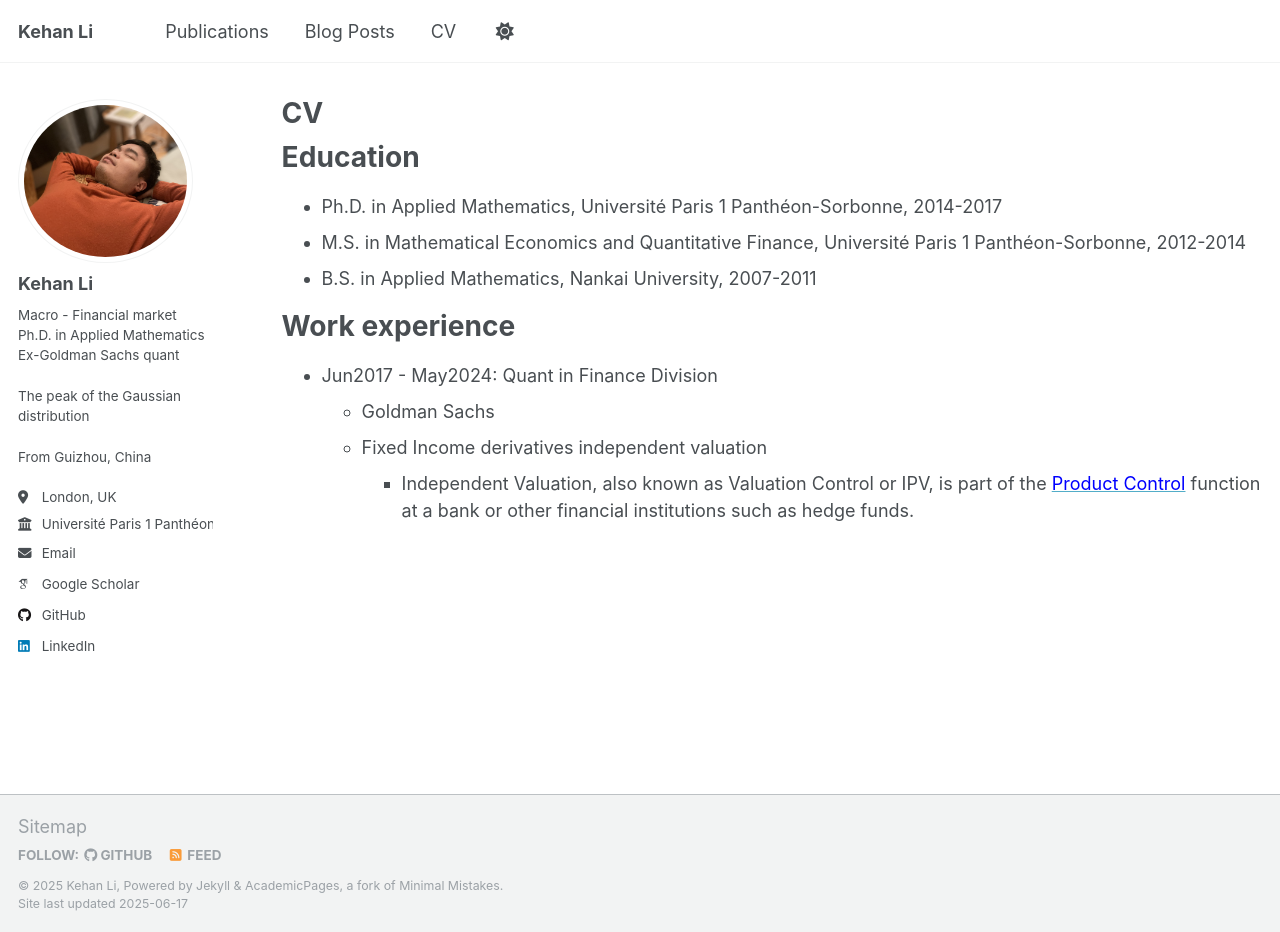
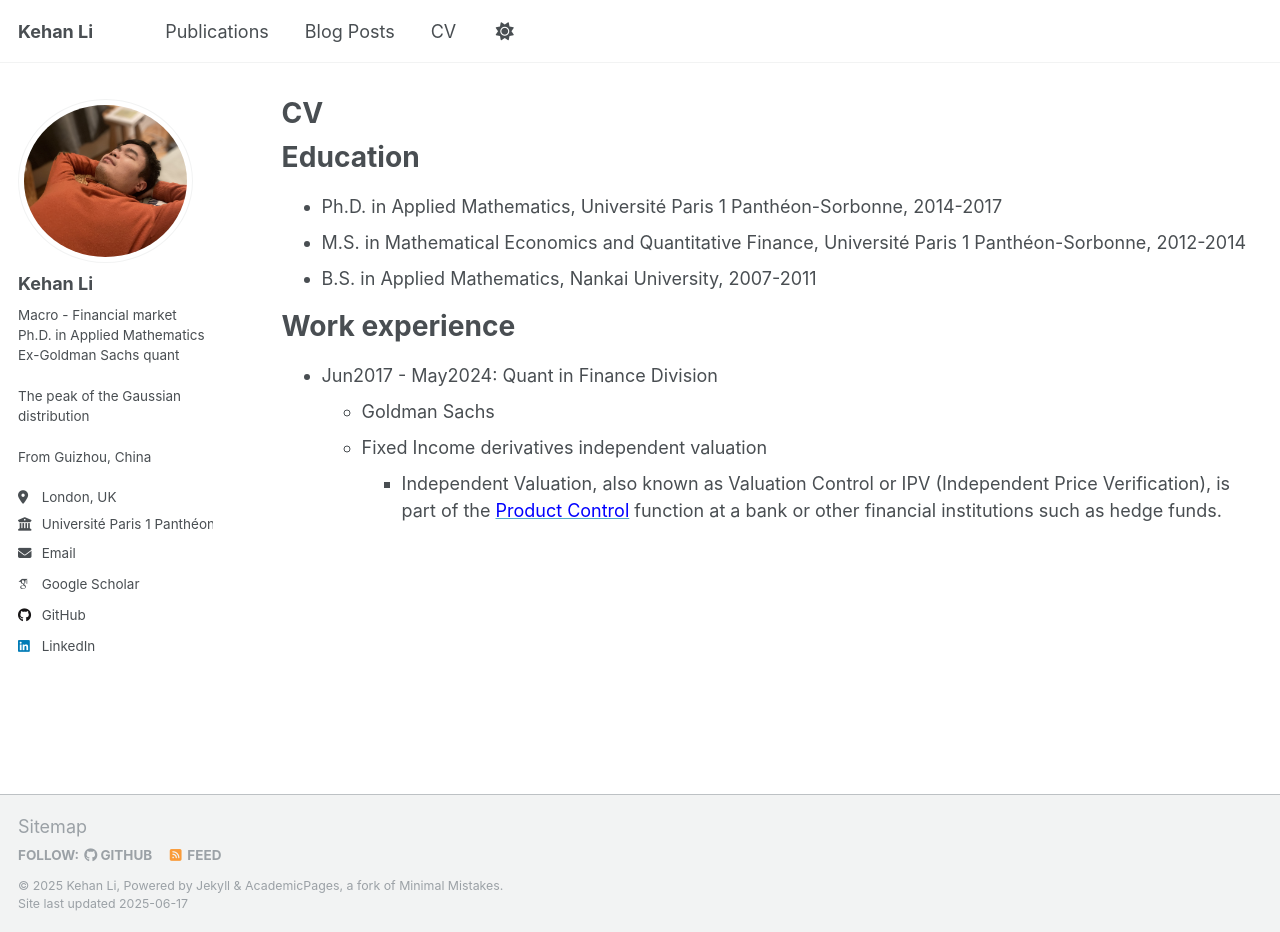
Before and after one commit to KehanLi-1123/KehanLi.github.io, a Jekyll site: the page built from _pages/cv.md, in a window 1280 px wide and 932 px high. Built offline with Jekyll 4.4.1, drawn with Linux system fonts in a browser that asks for light colours; some web fonts are replaced.

Commit message:
Update cv.md

```diff
--- a/_pages/cv.md
+++ b/_pages/cv.md
@@ -20,4 +20,4 @@ Work experience
 * Jun2017 - May2024: Quant in Finance Division
   * Goldman Sachs
   * Fixed Income derivatives independent valuation
-    - Independent Valuation, also known as Valuation Control or IPV, is part of the [<span style="color:blue">Product Control</span>](https://en.wikipedia.org/wiki/Product_control) function at a bank or other financial institutions such as hedge funds.
+    - Independent Valuation, also known as Valuation Control or IPV (Independent Price Verification), is part of the [<span style="color:blue">Product Control</span>](https://en.wikipedia.org/wiki/Product_control) function at a bank or other financial institutions such as hedge funds.
```
